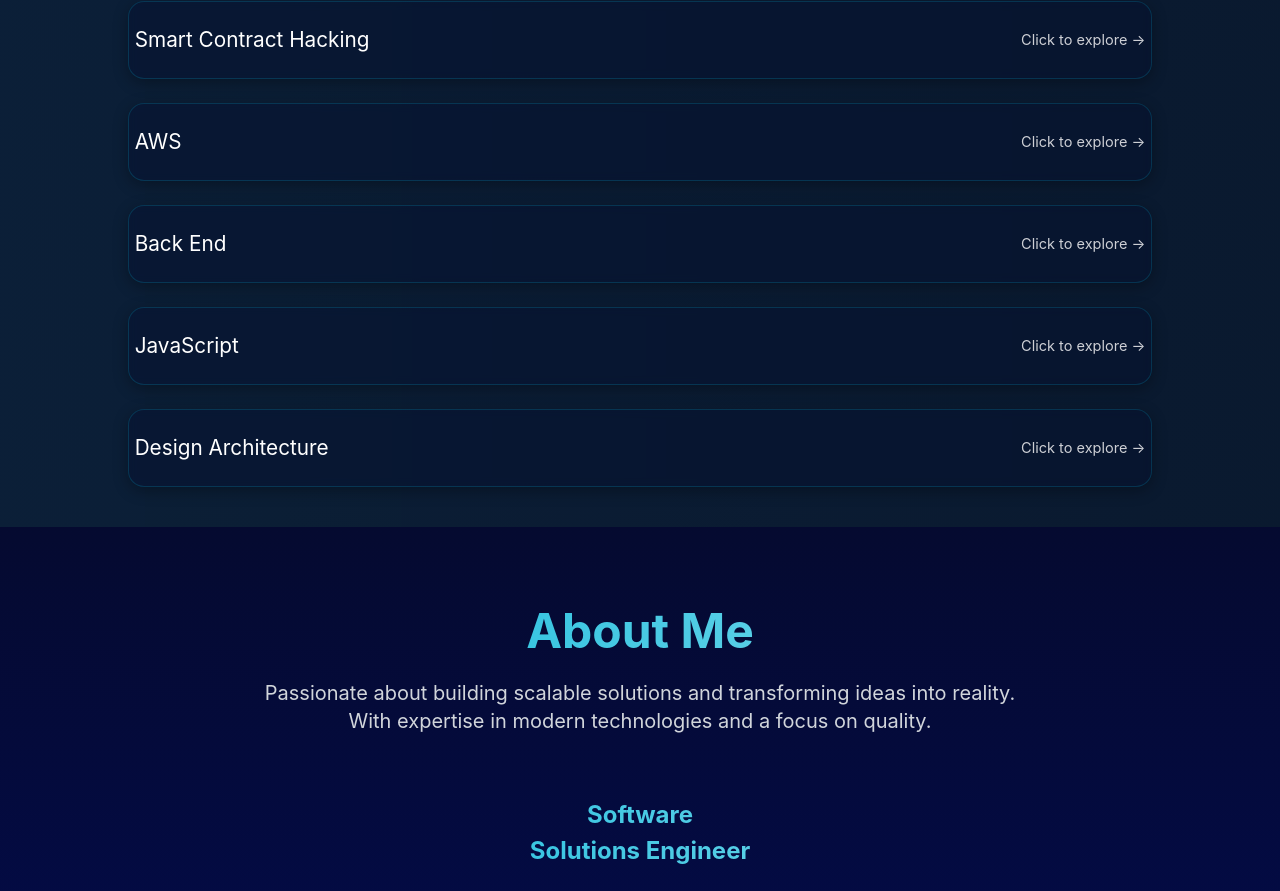
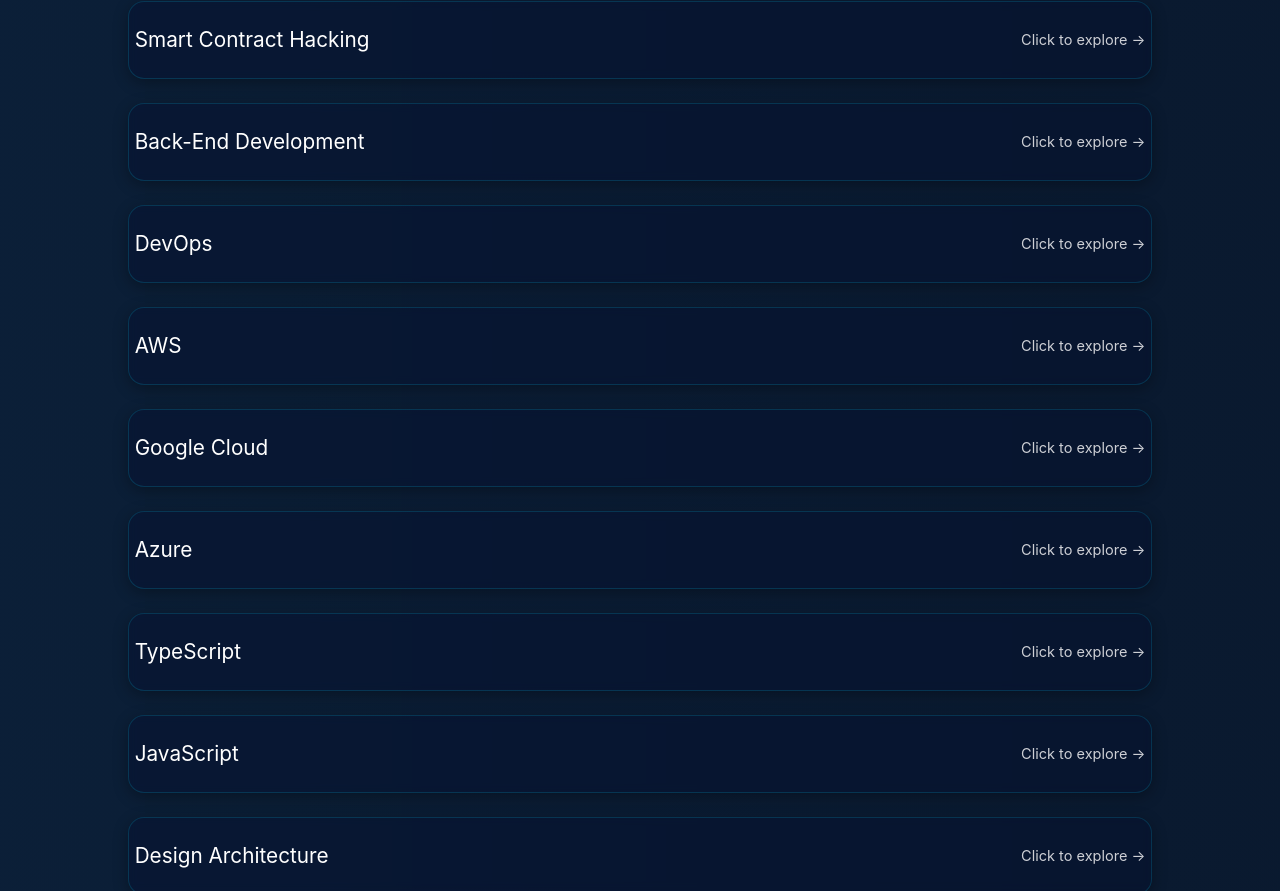
Before and after one commit to Franklin-Osede/Portfolio-Nextjs, a Next.js app: page / in a window 1280 px wide. Shown: the part 1939-2830 px from the top of the page. Built offline with nearby package versions, Linux system fonts and the light colour scheme.

Commit message:
updated Knowledge blocks

```diff
--- a/src/components/KnowledgeBlocks.tsx
+++ b/src/components/KnowledgeBlocks.tsx
@@ -24,19 +24,19 @@
       ],
     },
     {
-      title: 'DevOps',
+      title: 'Test Driven Development',
       topics: [
         {
-          label: 'CI/CD Pipelines',
-          url: 'https://www.youtube.com/embed/example4?autoplay=0'
+          label: 'Basic Katas',
+          url: 'https://www.youtube.com/embed/example1?autoplay=0'
         },
         {
-          label: 'Docker & Kubernetes',
-          url: 'https://www.youtube.com/embed/example5?autoplay=0'
+          label: 'Intermediate Katas',
+          url: 'https://www.youtube.com/embed/example2?autoplay=0'
         },
         {
-          label: 'Infrastructure as Code',
-          url: 'https://www.youtube.com/embed/example6?autoplay=0'
+          label: 'Advanced Katas',
+          url: 'https://www.youtube.com/embed/example3?autoplay=0'
         },
       ],
     },
@@ -92,6 +92,40 @@
       ],
     },
     {
+      title: 'Back-End Development',
+      topics: [
+        {
+          label: 'Node.js Basics',
+          url: 'https://www.youtube.com/embed/example19?autoplay=0'
+        },
+        {
+          label: 'REST APIs',
+          url: 'https://www.youtube.com/embed/example20?autoplay=0'
+        },
+        {
+          label: 'Database Integration',
+          url: 'https://www.youtube.com/embed/example21?autoplay=0'
+        },
+      ],
+    },
+    {
+      title: 'DevOps',
+      topics: [
+        {
+          label: 'CI/CD Pipelines',
+          url: 'https://www.youtube.com/embed/example4?autoplay=0'
+        },
+        {
+          label: 'Docker & Kubernetes',
+          url: 'https://www.youtube.com/embed/example5?autoplay=0'
+        },
+        {
+          label: 'Infrastructure as Code',
+          url: 'https://www.youtube.com/embed/example6?autoplay=0'
+        },
+      ],
+    },
+    {
       title: 'AWS',
       topics: [
         {
@@ -109,19 +143,53 @@
       ],
     },
     {
-      title: 'Back End',
+      title: 'Google Cloud',
       topics: [
         {
-          label: 'Node.js Basics',
-          url: 'https://www.youtube.com/embed/example19?autoplay=0'
+          label: 'EC2 & S3 Basics',
+          url: 'https://www.youtube.com/embed/example16?autoplay=0'
         },
         {
-          label: 'REST APIs',
-          url: 'https://www.youtube.com/embed/example20?autoplay=0'
+          label: 'Lambda & API Gateway',
+          url: 'https://www.youtube.com/embed/example17?autoplay=0'
         },
         {
-          label: 'Database Integration',
-          url: 'https://www.youtube.com/embed/example21?autoplay=0'
+          label: 'CloudFormation & IAM',
+          url: 'https://www.youtube.com/embed/example18?autoplay=0'
+        },
+      ],
+    },
+    {
+      title: 'Azure',
+      topics: [
+        {
+          label: 'EC2 & S3 Basics',
+          url: 'https://www.youtube.com/embed/example16?autoplay=0'
+        },
+        {
+          label: 'Lambda & API Gateway',
+          url: 'https://www.youtube.com/embed/example17?autoplay=0'
+        },
+        {
+          label: 'CloudFormation & IAM',
+          url: 'https://www.youtube.com/embed/example18?autoplay=0'
+        },
+      ],
+    },
+    {
+      title: 'TypeScript',
+      topics: [
+        {
+          label: 'Variables & Data Types',
+          url: 'https://www.youtube.com/embed/9WtkVYKLEGI?autoplay=0'
+        },
+        {
+          label: 'Functions & Scope',
+          url: 'https://www.youtube.com/embed/SHINoHxvTso?autoplay=0'
+        },
+        {
+          label: 'Arrays & Objects',
+          url: 'https://www.youtube.com/embed/1S8SBDhA7HA?autoplay=0'
         },
       ],
     },
```
